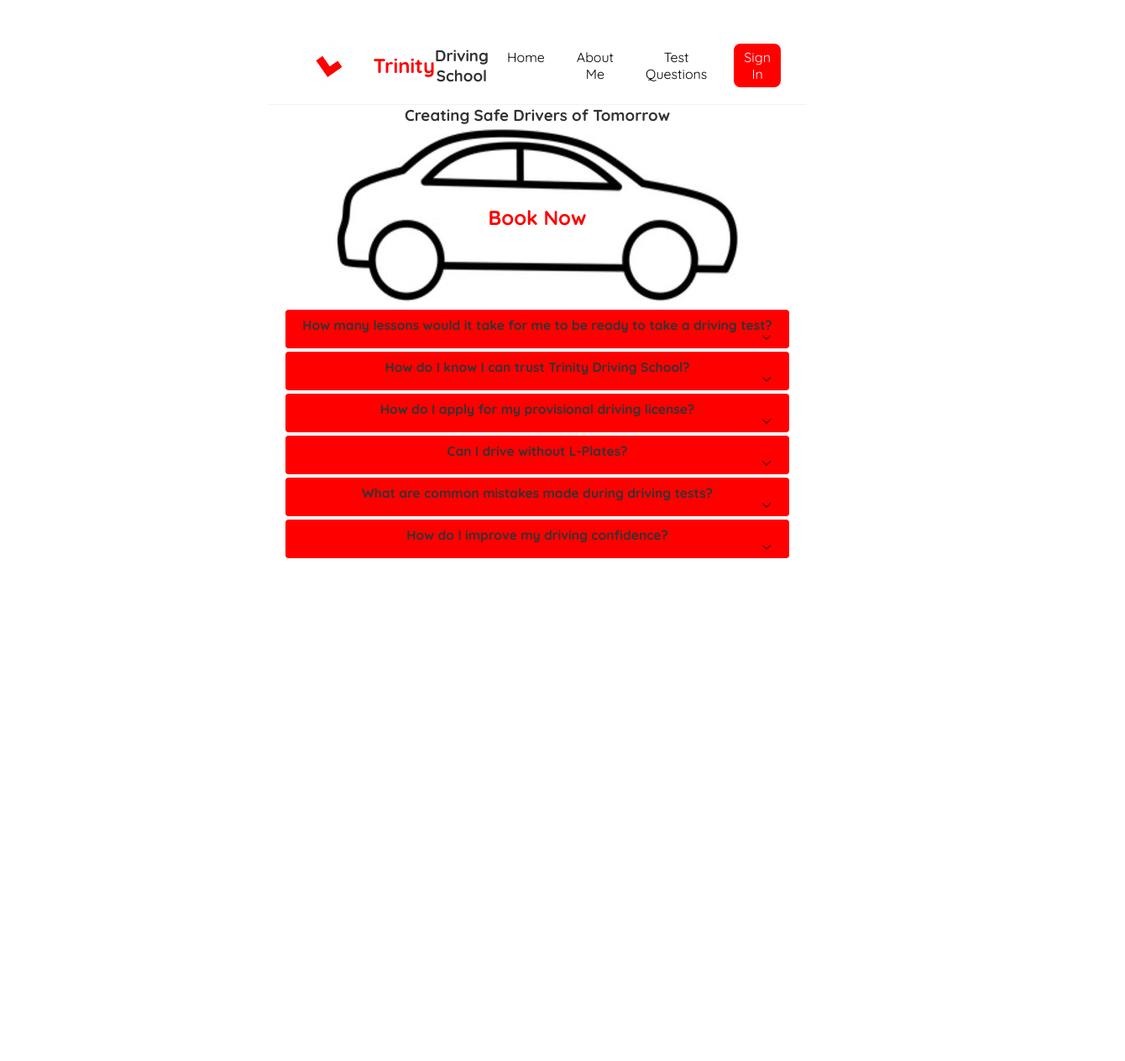
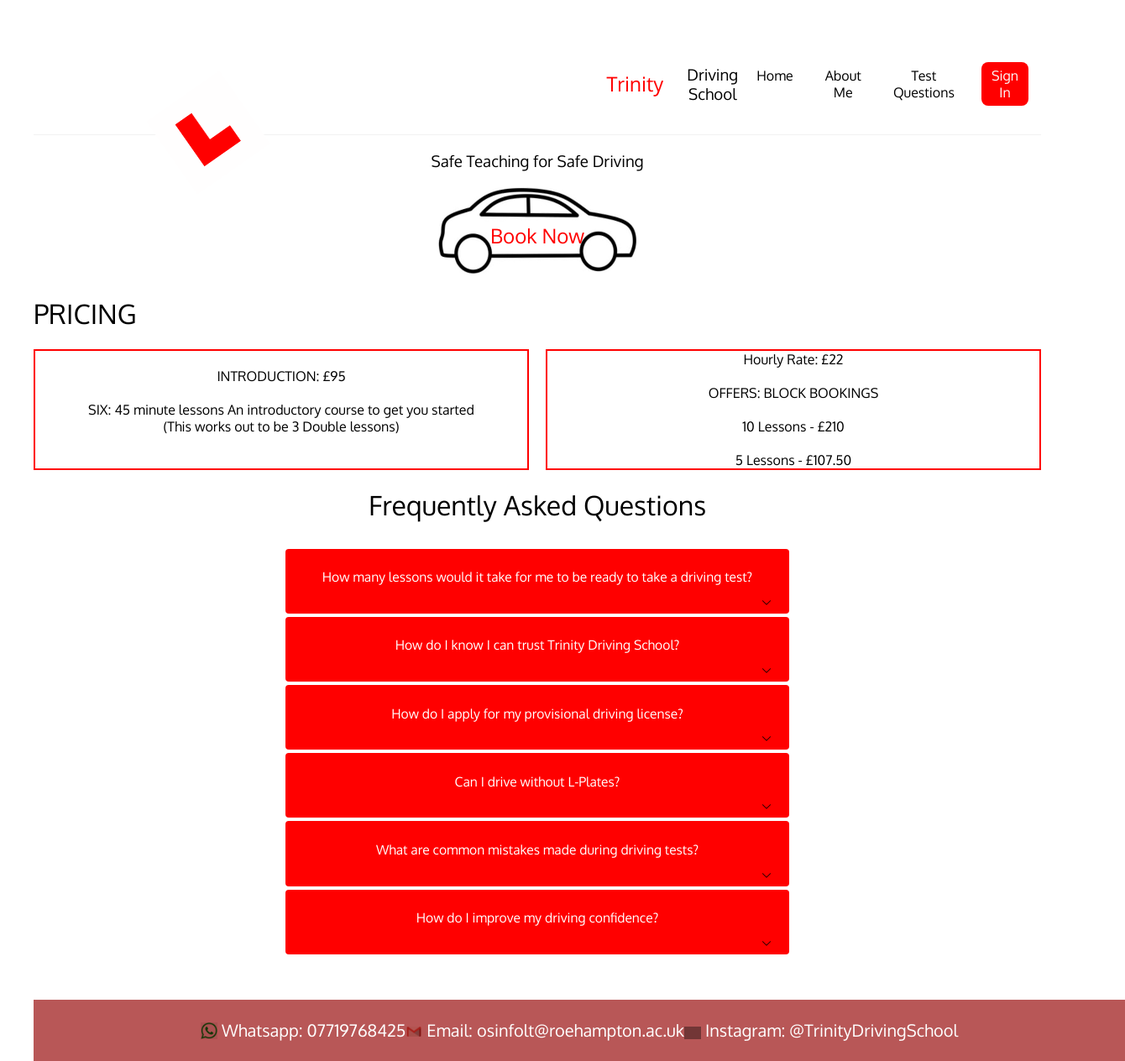
Before and after one commit to tosinfolarin/Driving-School, a React (Vite) app in the folder Driving School/: page / in a window 1280 px wide. Shown: the whole page at 84% size, 1340 px wide, since content can reach past the window. Before the commit the page ends 800 px from the top, so only its background shows below. Built offline with nearby package versions, Linux system fonts and the light colour scheme; grey boxes are pictures that could not be loaded.

Commit message:
second push, edited navbar mainly and chnaged the fonts for a more mature feel.

```diff
--- a/Driving School/src/App.jsx
+++ b/Driving School/src/App.jsx
@@ -1,15 +1,21 @@
 import './App.css';
-import FAQs from './components/FAQs';
 // import Navbar from './components/Navbar';
 // import Home from './components/Home';
 // import BookNow from './components/BookNow';
+// import FAQs from './components/FAQs';
+import Pricing from './components/Pricing';
+
 import Homepage from './components/Homepage';
+import FAQs from './components/FAQs';
+import Footer from './components/Footer';
 
 function App() {
   return (
     <div>
       <Homepage/>
+      <Pricing/>
       <FAQs/>
+      <Footer/>
     </div>
 
 
--- a/Driving School/src/components/FAQs.jsx
+++ b/Driving School/src/components/FAQs.jsx
@@ -4,6 +4,7 @@
 import {useState} from "react";
 
 const FAQs = () => {
+
     const initialDropdowns = [
         { isOpen: false, question: "How many lessons would it take for me to be ready to take a driving test?", answer: "According to the Driving Standards Agency (DSA), the average time would be 45 hours of professional lessons, supplemented with around 20 hours of private practice." },
         { isOpen: false, question: "How do I know I can trust Trinity Driving School?", answer: "To find a good instructor, it is important to look for driving instructors who are registered with the DVSA and display a green badge in their vehicle. At Trinity we pride ourselves in ensuring instructors are DVSA registered and regularly undergo training." },
@@ -28,6 +29,7 @@ const FAQs = () => {
 
     return (
         <div>
+            <h1 className="FAQs">Frequently Asked Questions</h1>
             {dropdowns.map((dropdown, index) => (
                 <li className="dropdown-item" key={index}>
                     <button className="dropbtn" onClick={() => toggleDropdown(index)}>
--- /dev/null
+++ b/Driving School/src/components/Footer.jsx
@@ -0,0 +1,14 @@
+const Footer = () => {
+    return (
+
+        <div className="Footer">
+            <h1>
+            <img src="src/images/WhatsappLogo.jpeg" alt="Whatsapp Logo" className="WhatsappLogo" />   Whatsapp: 07719768425
+            <img src="src/images/emaillogo.webp" alt="Email Logo" className="EmailLogo" />   Email: osinfolt@roehampton.ac.uk
+            <img src="src/images/Instagramlogo.webp" alt="Instagram Logo" className="InstagramLogo" />   Instagram: @TrinityDrivingSchool
+            </h1>
+        </div>
+     );
+}
+
+export default Footer;
--- a/Driving School/src/components/Home.jsx
+++ b/Driving School/src/components/Home.jsx
@@ -1,6 +1,6 @@
 const Home = () => {
     return (
-        <h3>Creating Safe Drivers of Tomorrow</h3>
+        <h3>Safe Teaching for Safe Driving </h3>
      );
 }
 
--- /dev/null
+++ b/Driving School/src/components/Pricing.jsx
@@ -0,0 +1,41 @@
+const Pricing = () => {
+    return (
+
+    <div>
+        <div className="Pricing">
+           <h1> PRICING </h1>
+        </div>
+
+
+        <div className="flex-container">
+
+            <div className="flex-child magenta">
+
+                <br/>
+                INTRODUCTION: £95
+                <br/>
+                <br/>
+                SIX: 45 minute lessons
+                An introductory course to get you started<br/>
+                (This works out to be 3 Double lessons)
+            </div>
+
+
+            <div className="flex-child green">
+                Hourly Rate: £22
+                <br/>
+                <br/>
+                OFFERS: BLOCK BOOKINGS
+                <br/><br/>
+                10 Lessons - £210
+                <br/>
+                <br/>
+                5 Lessons - £107.50
+            </div>
+
+        </div>
+    </div>
+    );
+}
+
+export default Pricing;
--- a/Driving School/src/index.css
+++ b/Driving School/src/index.css
@@ -1,27 +1,42 @@
-@import url('https://fonts.googleapis.com/css2?family=Quicksand:wght@300;400;500;600;700&display=swap');
+@import url('https://fonts.googleapis.com/css2?family=Oxygen:wght@300;400;700&family=PT+Serif:ital,wght@0,400;0,700;1,400;1,700&family=Space+Grotesk:wght@300..700&display=swap');
+
 
 /* base styles */
 * {
-  margin: 0;
-  font-family: "Quicksand";
-  color: #333;
+    font-family: "Oxygen", sans-serif;
+    font-weight: 500;
+    font-style: normal;
+
 }
-.LPlate{
-  width: 40%;
+
+.LPlate {
+  width: 15%;
   height: auto;
   transform: rotate(-35deg);
+  margin-right: 300px;
+  position: relative;
+  top: 60px;
+
+}
+
+.BusinessName{
+  position: relative;
+  bottom: 50px;
 }
 
 .navbar {
-  padding: 20px;
+  padding: 5px;
   display: flex;
   align-items: center;
-  max-width: 600px;
+  /* max-width: 800px; */
   margin: 0 auto;
   border-bottom: 1px solid #f2f2f2;
 }
 .navbar h1 {
   color: #ff0000;
+  position: relative;
+  right: 28px;
+
 }
 .navbar .links {
   margin-left: auto;
@@ -31,6 +46,7 @@
   text-decoration: none;
   padding: 6px;
 }
+
 .navbar a:hover {
   color: #ff0606;
 }
@@ -50,6 +66,7 @@
   color:#fafafa;
   padding: 6px 12px;
   border-radius: 8px;
+
 }
 
 .links a:last-child:hover {
@@ -58,11 +75,14 @@
   border-radius: 8px;
 }
 
-.content {
+/* .content {
   max-width: 600px;
   margin: 40px auto;
   padding: 20px;
-}
+} */
+
+
+
 
 /* blog previews / list */
 .blog-preview {
@@ -80,6 +100,8 @@
 }
 
 
+
+
 .booking-container {
   position: relative;
   text-align: center;
@@ -87,7 +109,7 @@
 
 .book-now-text {
   position: absolute;
-  top: 50%;
+  top: 35%;
   left: 50%;
   transform: translate(-50%, -50%);
   color: rgb(255, 0, 0);
@@ -101,20 +123,24 @@
 }
 
 .car-book-image {
-  width: 40%;
+  width: 20%;
   height: auto;
+  transform: rotate(-1deg);
   z-index: 0; /* Set a lower z-index for the image */
 }
 
 
 
+/* FAQs Page Styling */
 
-
-/* FAQs Page Styling */
+.FAQs {
+  color: black;
+  padding-bottom: 10px;
+}
 
 .dropbtn {
   background-color:  rgb(255, 0, 0);
-  /* color: white; */
+  color: white;
   padding: 8px 12px;
   border: none;
   border-radius: 4px;
@@ -151,3 +177,59 @@
   max-width: 10px;
   margin-right: 10px;
 }
+
+
+/* PRICING STYLING */
+
+.Pricing {
+  text-align: left;
+}
+
+.flex-container {
+  display: flex;
+}
+
+.flex-child {
+  flex: 1;
+  border: 2px solid rgb(255, 0, 0);
+}
+
+.flex-child:first-child {
+  margin-right: 20px;
+}
+
+
+/* FOOTER */
+
+.Footer {
+  position: absolute; /*Absolute */
+  font-size: 10px;
+  width: 100%;
+  background-color: #b85757;
+  color: #ffffff;
+  margin-top: 50px;
+  padding: 10px;
+}
+
+.WhatsappLogo {
+  position: relative;
+  top: 3px;
+  width: 20px;
+  height: auto;
+  mix-blend-mode: multiply;
+}
+
+.EmailLogo {
+  /* padding-top:px; */
+  width: 20px;
+  height: auto;
+  mix-blend-mode: multiply;
+}
+
+.InstagramLogo {
+  position: relative;
+  top: 3px;
+  width: 20px;
+  height: auto;
+  mix-blend-mode: multiply;
+}
```
Also changed, not shown: Driving School/src/images/WhatsappLogo.jpeg (added), Driving School/src/images/emaillogo.webp (added).
